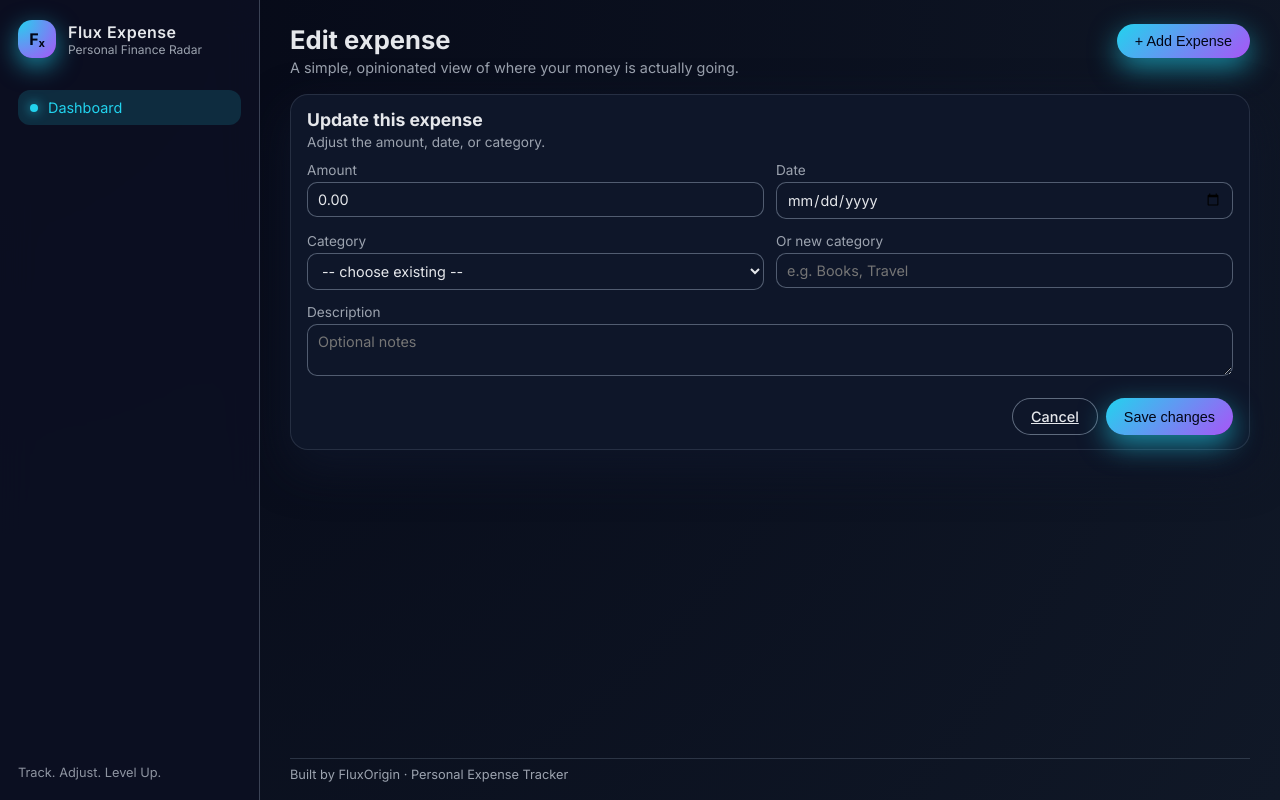
After one commit to FluxOrigin/flux-expense-tracker, a Flask app: template templates/edit_expense.html in a window 1280 px wide. The commit adds this page. Run offline with Flask 3, Linux system fonts and the light colour scheme; the template is opened without the code that fills it, so the values that code supplies are empty.

Commit message:
Add edit and delete actions for expenses with styled buttons

```diff
--- a/app.py
+++ b/app.py
@@ -1,7 +1,7 @@
 from datetime import datetime, date
 from collections import defaultdict
 
-from flask import Flask, render_template
+from flask import Flask, render_template, request, redirect, url_for, flash
 from flask_sqlalchemy import SQLAlchemy
 
 # Global SQLAlchemy object (initialized with the app in create_app)
@@ -82,7 +82,151 @@ def create_app():
             "transactions_count": len(monthly_expenses),
         }
 
-        return render_template("index.html", summary=summary)
+        return render_template("index.html", summary=summary, active_page="dashboard")
+
+    @app.route("/expenses", methods=["GET"])
+    def expenses():
+        """
+        List all recorded expenses, newest first.
+        """
+        all_expenses = (
+            Expense.query
+            .order_by(Expense.date.desc(), Expense.created_at.desc())
+            .all()
+        )
+        return render_template(
+            "expenses.html",
+            expenses=all_expenses,
+            active_page="expenses",
+        )
+
+    @app.route("/expenses/new", methods=["GET", "POST"])
+    def new_expense():
+        """
+        Create a new expense via a simple HTML form.
+        """
+        if request.method == "POST":
+            amount_raw = request.form.get("amount", "").strip()
+            date_raw = request.form.get("date", "").strip()
+            category_name = request.form.get("category", "").strip()
+            new_category_name = request.form.get("new_category", "").strip()
+            description = request.form.get("description", "").strip()
+
+            # Basic validation
+            if not amount_raw or not date_raw:
+                flash("Amount and date are required.", "error")
+                return redirect(url_for("new_expense"))
+
+            try:
+                amount = float(amount_raw)
+            except ValueError:
+                flash("Amount must be a valid number.", "error")
+                return redirect(url_for("new_expense"))
+
+            try:
+                expense_date = datetime.strptime(date_raw, "%Y-%m-%d").date()
+            except ValueError:
+                flash("Invalid date format.", "error")
+                return redirect(url_for("new_expense"))
+
+            # Decide which category to use
+            if new_category_name:
+                category = get_or_create_category(new_category_name)
+            elif category_name:
+                category = get_or_create_category(category_name)
+            else:
+                category = get_or_create_category("Uncategorized")
+
+            # 🔴 IMPORTANT: we must actually set the category relationship here
+            expense = Expense(
+                amount=amount,
+                description=description,
+                date=expense_date,
+                category=category,      # <-- this is what populates category_id
+            )
+
+            db.session.add(expense)
+            db.session.commit()
+
+            flash("Expense added.", "success")
+            return redirect(url_for("expenses"))
+
+        # GET request → show the form with existing categories
+        categories = Category.query.order_by(Category.name).all()
+        return render_template(
+            "new_expense.html",
+            categories=categories,
+            active_page="expenses",
+        )
+
+    @app.route("/expenses/<int:expense_id>/edit", methods=["GET", "POST"])
+    def edit_expense(expense_id: int):
+        """
+        Edit an existing expense.
+        """
+        expense = Expense.query.get_or_404(expense_id)
+
+        if request.method == "POST":
+            amount_raw = request.form.get("amount", "").strip()
+            date_raw = request.form.get("date", "").strip()
+            category_name = request.form.get("category", "").strip()
+            new_category_name = request.form.get("new_category", "").strip()
+            description = request.form.get("description", "").strip()
+
+            if not amount_raw or not date_raw:
+                flash("Amount and date are required.", "error")
+                return redirect(url_for("edit_expense", expense_id=expense.id))
+
+            try:
+                amount = float(amount_raw)
+            except ValueError:
+                flash("Amount must be a valid number.", "error")
+                return redirect(url_for("edit_expense", expense_id=expense.id))
+
+            try:
+                expense_date = datetime.strptime(date_raw, "%Y-%m-%d").date()
+            except ValueError:
+                flash("Invalid date format.", "error")
+                return redirect(url_for("edit_expense", expense_id=expense.id))
+
+            # Decide which category to use
+            if new_category_name:
+                category = get_or_create_category(new_category_name)
+            elif category_name:
+                category = get_or_create_category(category_name)
+            else:
+                category = get_or_create_category("Uncategorized")
+
+            # Apply updates
+            expense.amount = amount
+            expense.date = expense_date
+            expense.description = description
+            expense.category = category
+
+            db.session.commit()
+
+            flash("Expense updated.", "success")
+            return redirect(url_for("expenses"))
+
+        # GET → show form pre-filled
+        categories = Category.query.order_by(Category.name).all()
+        return render_template(
+            "edit_expense.html",
+            expense=expense,
+            categories=categories,
+            active_page="expenses",
+        )
+
+    @app.route("/expenses/<int:expense_id>/delete", methods=["POST"])
+    def delete_expense(expense_id: int):
+        """
+        Delete an existing expense.
+        """
+        expense = Expense.query.get_or_404(expense_id)
+        db.session.delete(expense)
+        db.session.commit()
+        flash("Expense deleted.", "success")
+        return redirect(url_for("expenses"))
 
     @app.route("/init-db")
     def init_db_route():
@@ -114,6 +258,21 @@ def seed_example_data():
     for c in categories:
         db.session.add(c)
     db.session.commit()
+
+def get_or_create_category(name: str) -> Category:
+    """
+    Fetch a category by name, creating it if it does not exist.
+    """
+    name = (name or "").strip()
+    if not name:
+        name = "Uncategorized"
+
+    category = Category.query.filter_by(name=name).first()
+    if category is None:
+        category = Category(name=name)
+        db.session.add(category)
+        db.session.commit()
+    return category
 
     # Helper to fetch category by name quickly
     def get_cat(name):
--- a/static/css/style.css
+++ b/static/css/style.css
@@ -171,6 +171,33 @@ body {
     box-shadow: 0 10px 28px rgba(34, 211, 238, 0.6);
 }
 
+.pill-secondary {
+    background: rgba(15, 23, 42, 0.98);
+    color: var(--text-main);
+    border: 1px solid rgba(148, 163, 184, 0.6);
+    box-shadow: none;
+}
+
+.pill-secondary:hover {
+    background: rgba(30, 64, 175, 0.8);
+}
+
+.pill-danger {
+    background: rgba(127, 29, 29, 0.95);
+    color: #fee2e2;
+    border: 1px solid rgba(248, 113, 113, 0.8);
+    box-shadow: none;
+}
+
+.pill-danger:hover {
+    background: rgba(185, 28, 28, 0.98);
+}
+
+.pill-small {
+    padding: 4px 10px;
+    font-size: 0.75rem;
+}
+
 .pill-primary:hover {
     transform: translateY(-1px);
     box-shadow: 0 16px 40px rgba(34, 211, 238, 0.7);
@@ -287,3 +314,124 @@ body {
         margin-top: 0;
     }
 }
+
+.table-wrapper {
+    overflow-x: auto;
+}
+
+.table {
+    width: 100%;
+    border-collapse: collapse;
+    font-size: 0.85rem;
+}
+
+.table thead {
+    text-transform: uppercase;
+    letter-spacing: 0.08em;
+    font-size: 0.75rem;
+    color: var(--text-muted);
+}
+
+.table th,
+.table td {
+    padding: 8px 6px;
+    border-bottom: 1px solid rgba(148, 163, 184, 0.22);
+}
+
+.table tr:last-child td {
+    border-bottom: none;
+}
+
+.badge {
+    display: inline-flex;
+    align-items: center;
+    border-radius: 999px;
+    padding: 2px 8px;
+    font-size: 0.75rem;
+    background: rgba(15, 23, 42, 0.9);
+    border: 1px solid rgba(148, 163, 184, 0.4);
+}
+
+.badge-pill {
+    background: var(--accent-soft);
+    color: var(--accent);
+    border-color: rgba(34, 211, 238, 0.5);
+}
+
+.form {
+    display: flex;
+    flex-direction: column;
+    gap: 14px;
+}
+
+.form-row {
+    display: flex;
+    flex-wrap: wrap;
+    gap: 12px;
+}
+
+.form-field {
+    flex: 1;
+    min-width: 180px;
+    display: flex;
+    flex-direction: column;
+    gap: 4px;
+    font-size: 0.85rem;
+}
+
+.form-field label {
+    color: var(--text-muted);
+}
+
+.form-actions {
+    display: flex;
+    justify-content: flex-end;
+    gap: 8px;
+    margin-top: 8px;
+}
+
+.input,
+select,
+textarea {
+    border-radius: 10px;
+    border: 1px solid rgba(148, 163, 184, 0.5);
+    padding: 8px 10px;
+    background: rgba(15, 23, 42, 0.95);
+    color: var(--text-main);
+    font-family: inherit;
+    font-size: 0.9rem;
+}
+
+.input:focus,
+select:focus,
+textarea:focus {
+    outline: 1px solid var(--accent);
+    border-color: var(--accent);
+}
+
+/* Flash messages */
+
+.flash-container {
+    margin-bottom: 10px;
+    display: flex;
+    flex-direction: column;
+    gap: 6px;
+}
+
+.flash {
+    padding: 8px 10px;
+    border-radius: 12px;
+    font-size: 0.8rem;
+    border: 1px solid rgba(148, 163, 184, 0.5);
+    background: rgba(15, 23, 42, 0.95);
+}
+
+.flash-success {
+    border-color: rgba(34, 197, 94, 0.7);
+    color: #bbf7d0;
+}
+
+.flash-error {
+    border-color: rgba(248, 113, 113, 0.8);
+    color: #fecaca;
+}
--- /dev/null
+++ b/templates/edit_expense.html
@@ -0,0 +1,59 @@
+{% extends "base.html" %}
+
+{% block title %}Edit Expense · Flux Expense Tracker{% endblock %}
+{% block page_title %}Edit expense{% endblock %}
+
+{% block content %}
+<div class="card card-wide">
+    <div class="card-header">
+        <h2 class="card-title">Update this expense</h2>
+        <p class="card-subtitle">Adjust the amount, date, or category.</p>
+    </div>
+
+    <form method="post" class="form">
+        <div class="form-row">
+            <div class="form-field">
+                <label for="amount">Amount</label>
+                <input class="input" type="number" step="0.01" min="0" id="amount" name="amount"
+                       required value="{{ "%.2f"|format(expense.amount) }}">
+            </div>
+            <div class="form-field">
+                <label for="date">Date</label>
+                <input class="input" type="date" id="date" name="date" required
+                       value="{{ expense.date.strftime('%Y-%m-%d') }}">
+            </div>
+        </div>
+
+        <div class="form-row">
+            <div class="form-field">
+                <label for="category">Category</label>
+                <select id="category" name="category" class="input">
+                    <option value="">-- choose existing --</option>
+                    {% for c in categories %}
+                    <option value="{{ c.name }}"
+                            {% if c.id == expense.category_id %}selected{% endif %}>
+                        {{ c.name }}
+                    </option>
+                    {% endfor %}
+                </select>
+            </div>
+            <div class="form-field">
+                <label for="new_category">Or new category</label>
+                <input class="input" type="text" id="new_category" name="new_category"
+                       placeholder="e.g. Books, Travel">
+            </div>
+        </div>
+
+        <div class="form-field">
+            <label for="description">Description</label>
+            <textarea class="input" id="description" name="description" rows="2"
+                      placeholder="Optional notes">{{ expense.description or "" }}</textarea>
+        </div>
+
+        <div class="form-actions">
+            <a href="{{ url_for('expenses') }}" class="pill-button pill-secondary">Cancel</a>
+            <button type="submit" class="pill-button pill-primary">Save changes</button>
+        </div>
+    </form>
+</div>
+{% endblock %}
```
Also changed, not shown: templates/expenses.html (added, +57 -0 lines).
